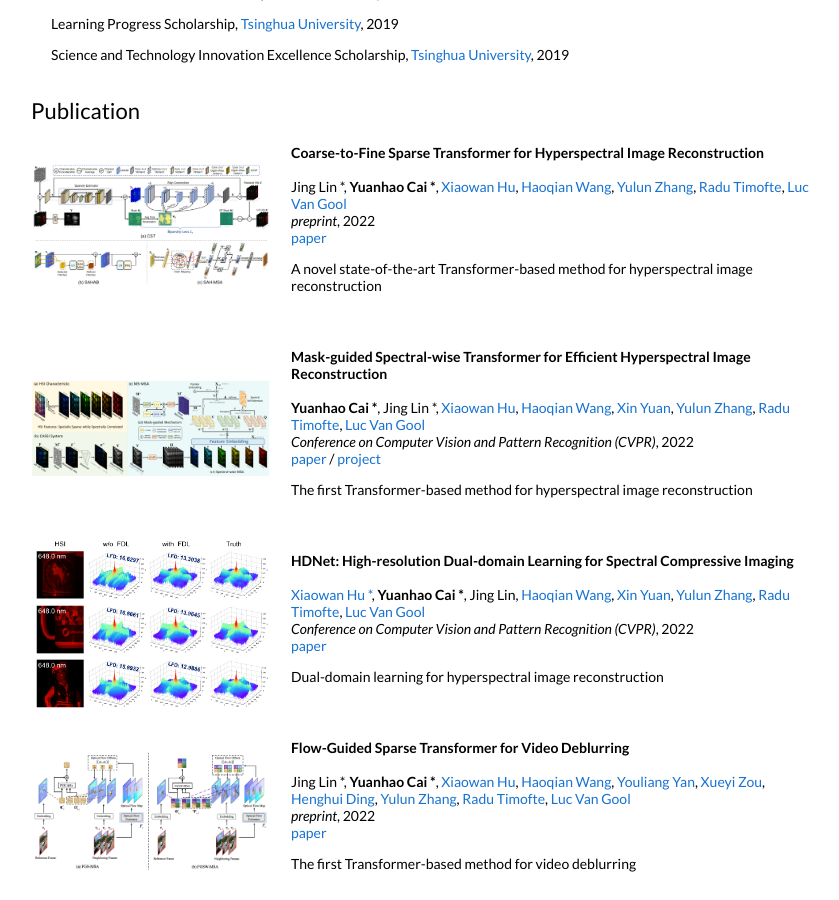
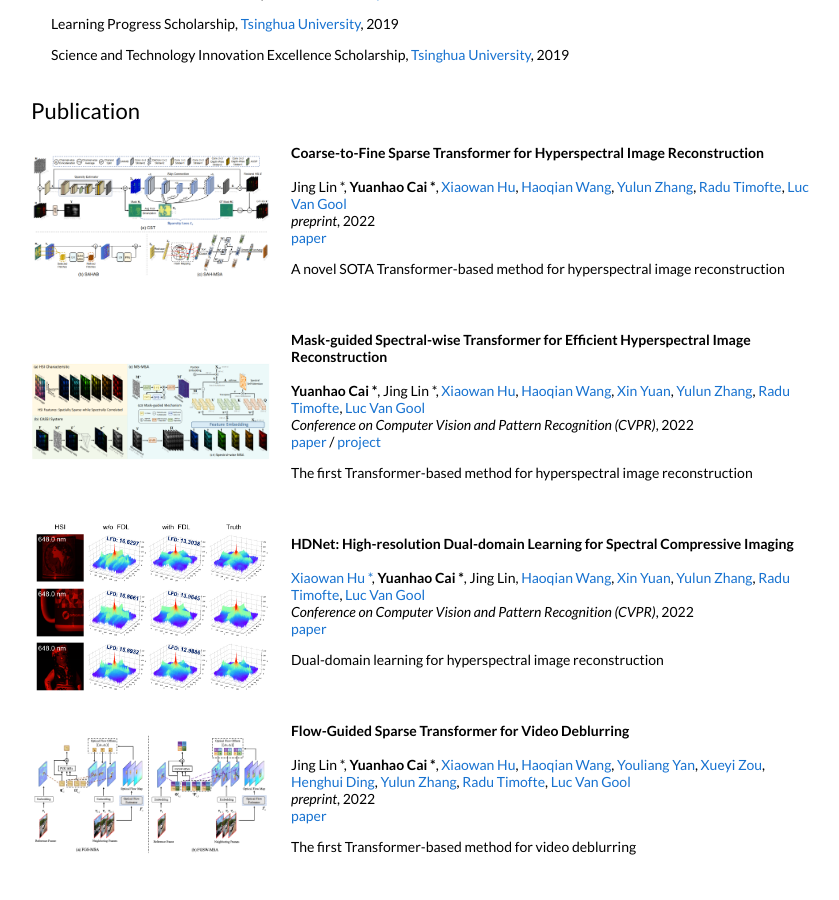
Before and after one commit to ChunmingHe/caiyuanhao1998.github.io, a Jekyll site: the page built from _posts/2022-01-10-preprint22.markdown, in a window 1280 px wide and 900 px high, scrolled down 577 px. Shown: the whole window, without its empty margins (209-1048 px from the left). Built offline with Jekyll 4.4.1, drawn with Linux system fonts in a browser that asks for light colours.

Commit message:
Update 2022-01-10-preprint22.markdown

```diff
--- a/_posts/2022-01-10-preprint22.markdown
+++ b/_posts/2022-01-10-preprint22.markdown
@@ -10,4 +10,4 @@ paper: http://arxiv.org/abs/2203.04845.pdf
 bibtex: https://arxiv.org/abs/2201.01893
 authors: Jing Lin *, <strong>Yuanhao Cai *</strong>, <a href="https://huxiaowan.github.io/">Xiaowan Hu</a>, <a href="https://www.sigs.tsinghua.edu.cn/whq/">Haoqian Wang</a>,  <a href="https://yulunzhang.com/">Yulun Zhang</a>, <a href="http://people.ee.ethz.ch/~timofter/">Radu Timofte</a>, <a href="https://ee.ethz.ch/the-department/faculty/professors/person-detail.OTAyMzM=.TGlzdC80MTEsMTA1ODA0MjU5.html">Luc Van Gool</a>
 ---
-A novel state-of-the-art Transformer-based method for hyperspectral image reconstruction
+A novel SOTA Transformer-based method for hyperspectral image reconstruction
```
